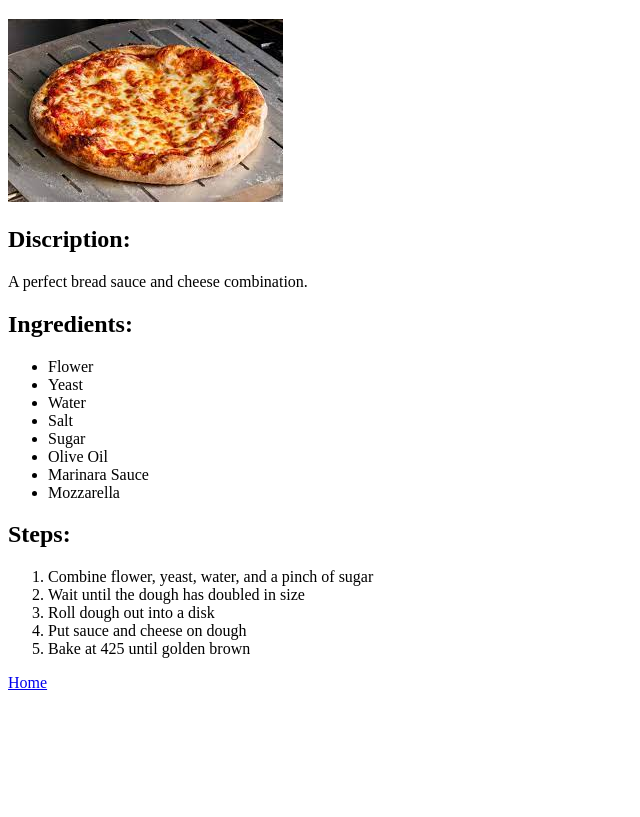
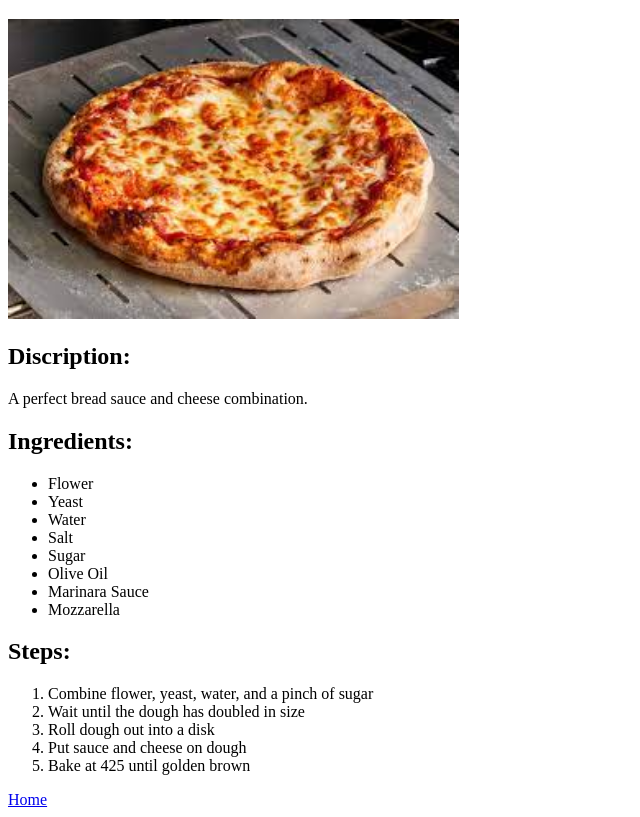
Before and after one commit to macromore/odin-recipes, a plain HTML site: page recipes/pizza.html in a window 1280 px wide. Shown: the part 61-878 px from the top of the page, without its empty margins (0-640 px from the left). Before the commit the page ends 800 px from the top, so only its background shows below. Drawn offline with Linux system fonts and the light colour scheme.

Commit message:
Change size of lasagna picture

```diff
--- a/recipes/pizza.html
+++ b/recipes/pizza.html
@@ -6,7 +6,7 @@
     </head>
     <body>
         <h1>Pizza Recipe</h1>
-        <img src="..\images\pizza.jpg">
+        <img src="..\images\pizza.jpg" height = "300">
         <h2>Discription:</h2>
         <p>
             A perfect bread sauce and cheese combination.
```
